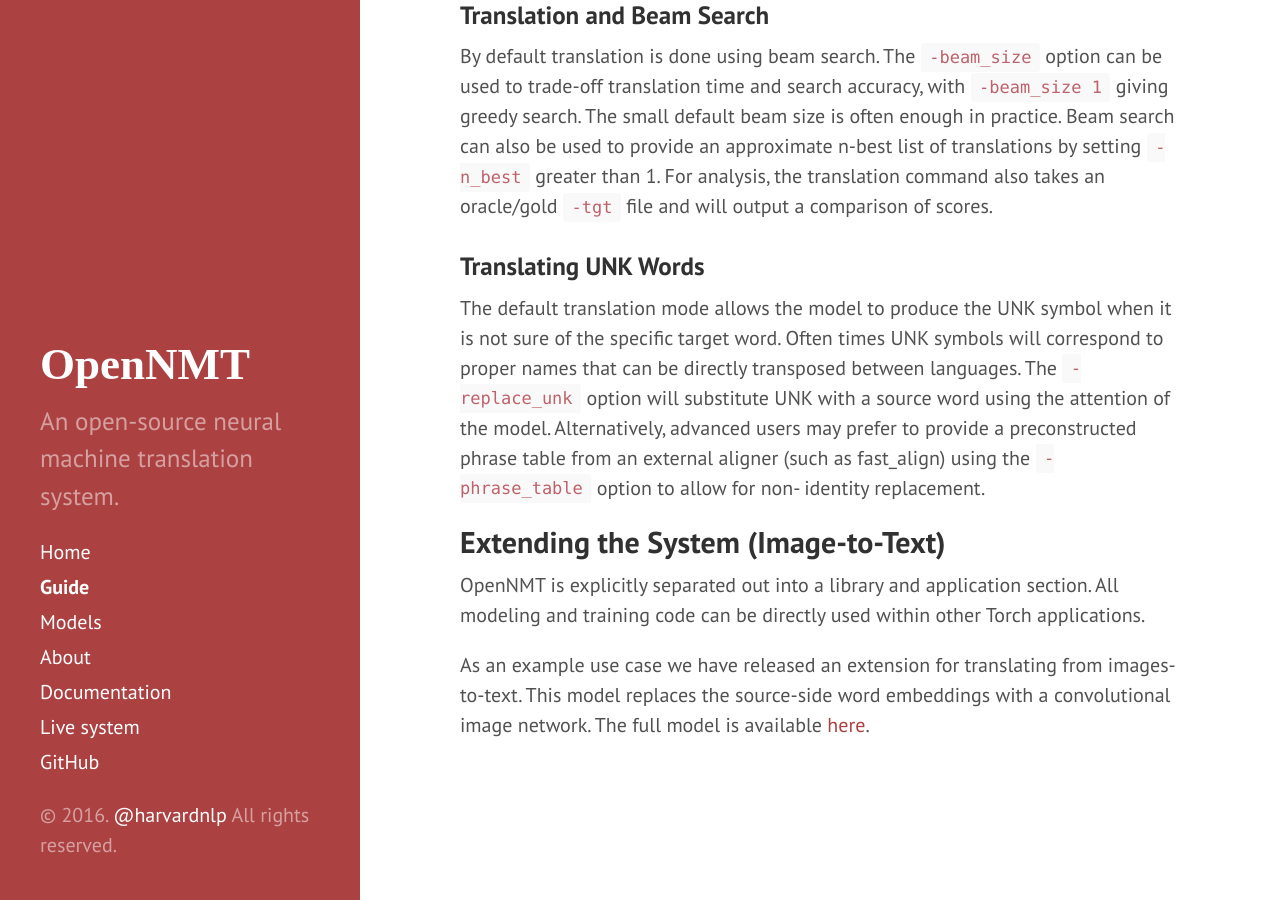
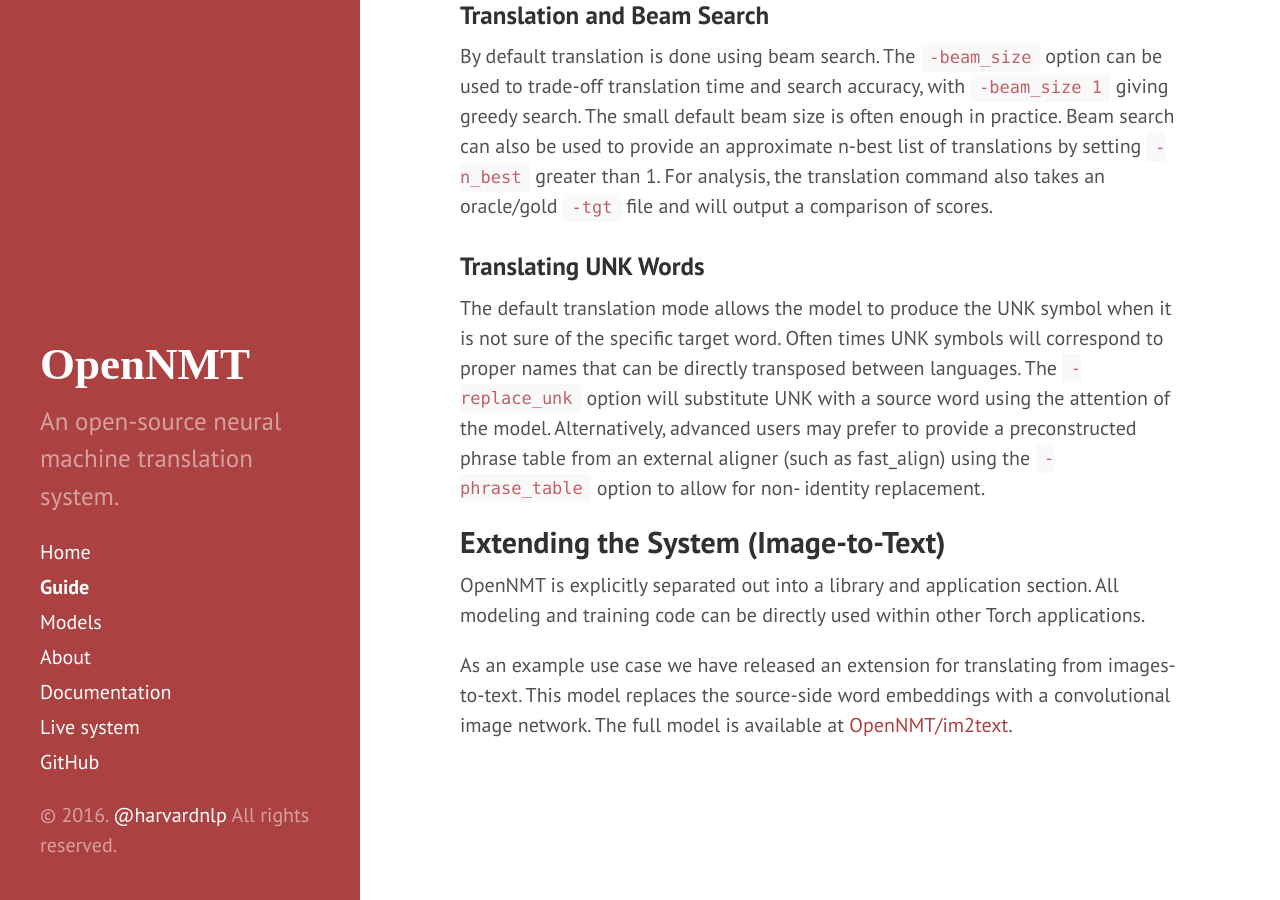
Before and after one commit to OpenNMT/opennmt.github.io, a Jekyll site: the page built from Guide.md, in a window 1280 px wide and 900 px high, scrolled down 5259 px. Built offline with Jekyll 4.4.1, drawn with Linux system fonts in a browser that asks for light colours.

Commit message:
Update Guide.md

```diff
--- a/Guide.md
+++ b/Guide.md
@@ -201,4 +201,4 @@ other Torch applications.
 As an example use case we have released an extension for translating
 from images-to-text. This model replaces the source-side word
 embeddings with a convolutional image network. The full model is
-available <a href="">here</a>.
+available at <a href="https://github.com/opennmt/im2text">OpenNMT/im2text</a>.
```
